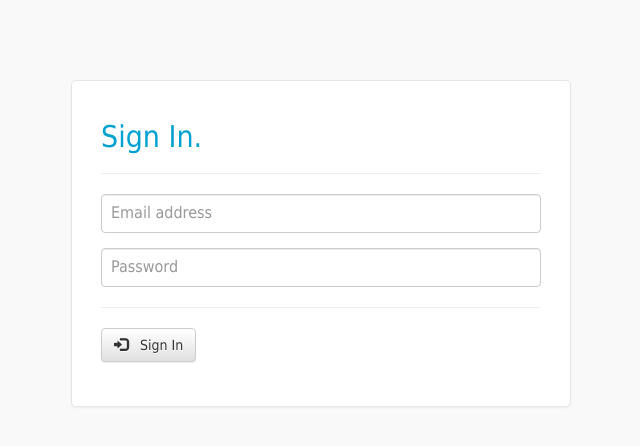
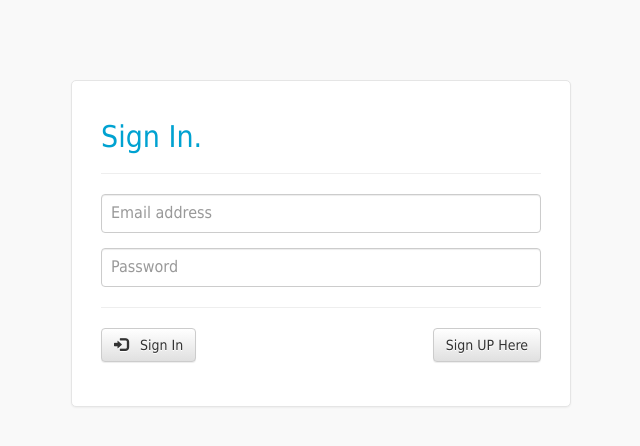
Before and after one commit to r-i-nahian/AgriDoc, a PHP site: page /Admin/index.php in a window 1280 px wide. Shown: the top 446 px of the page, without its empty margins (319-959 px from the left). Run offline with PHP 8.4, Linux system fonts and the light colour scheme.

Commit message:
sign up added in admin

```diff
--- a/Admin/index.php
+++ b/Admin/index.php
@@ -33,6 +33,7 @@ if (isset($_POST['btn-login'])) {
 ?>
     <!DOCTYPE html>
     <html>
+
     <head>
         <meta http-equiv="Content-Type" content="text/html; charset=utf-8" />
         <title>AgriDoc</title>
@@ -40,6 +41,7 @@ if (isset($_POST['btn-login'])) {
         <link href="bootstrap/css/bootstrap-theme.min.css" rel="stylesheet" media="screen">
         <link rel="stylesheet" href="style.css" type="text/css" />
     </head>
+
     <body>
 
         <div class="signin-form">
@@ -49,7 +51,8 @@ if (isset($_POST['btn-login'])) {
 
                 <form class="form-signin" method="post" id="login-form">
 
-        <h2 class="form-signin-heading">Sign In.</h2><hr />
+                    <h2 class="form-signin-heading">Sign In.</h2>
+                    <hr />
 
                     <?php
 		if(isset($msg)){
@@ -73,7 +76,7 @@ if (isset($_POST['btn-login'])) {
     		<span class="glyphicon glyphicon-log-in"></span> &nbsp; Sign In
 			</button>
 
-            <!--<a href="register.php" class="btn btn-default" style="float:right;">Sign UP Here</a>-->
+                            <a href="register.php" class="btn btn-default" style="float:right;">Sign UP Here</a>
 
                         </div>
 
@@ -86,4 +89,5 @@ if (isset($_POST['btn-login'])) {
         </div>
 
     </body>
+
     </html>
```
Lines whose indentation alone changed are shown as unchanged.
